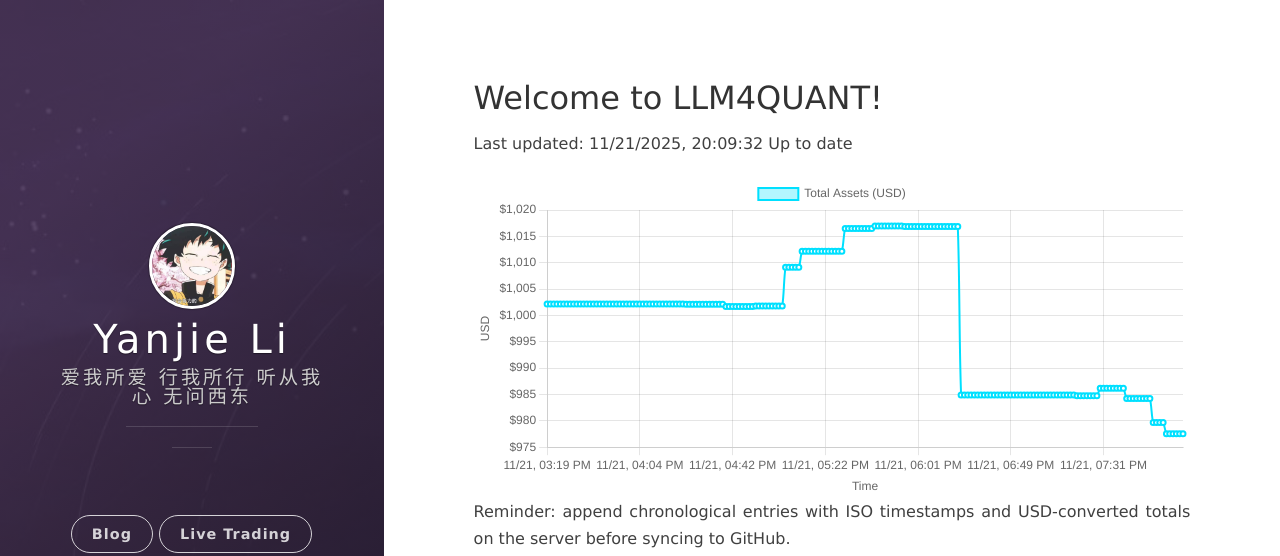
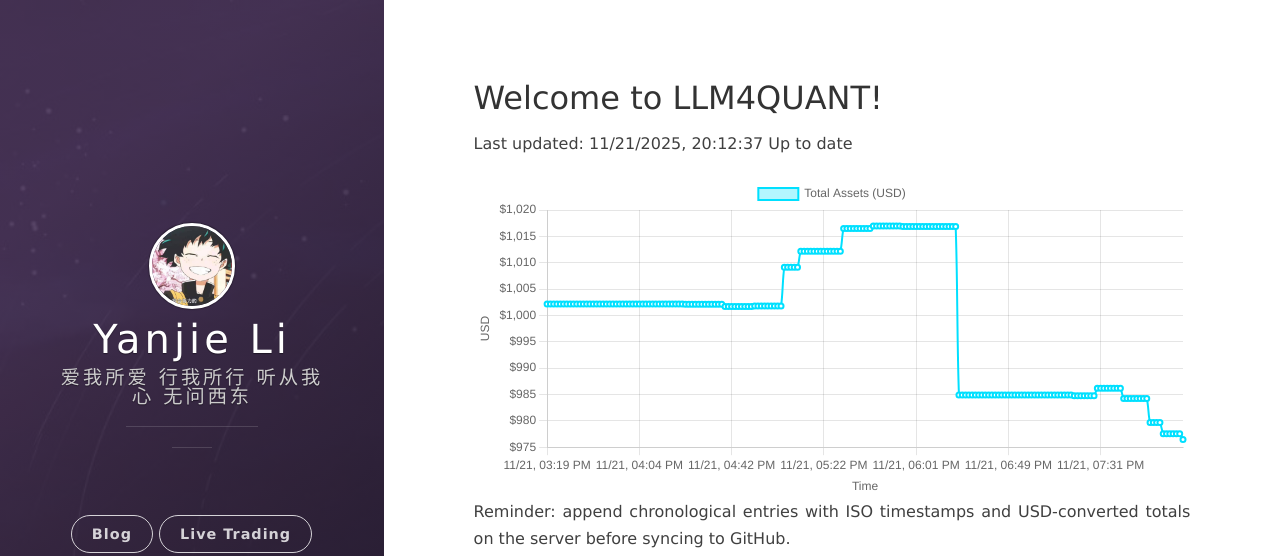
Before and after one commit to leeyegy/leeyegy.github.io, a Jekyll site: the page built from live-trading.html, in a window 1280 px wide. Shown: the top 556 px of the page. Built offline with Jekyll 4.4.1, drawn with Linux system fonts in a browser that asks for light colours; nearby versions of some CDN libraries.

Commit message:
AccountMonitor: update balance history 2025-11-22T04:12:37+08:00

```diff
--- a/assets/data/binance/balance-history.json
+++ b/assets/data/binance/balance-history.json
@@ -1,5 +1,5 @@
 {
-  "generatedAt": "2025-11-22T04:09:32+08:00",
+  "generatedAt": "2025-11-22T04:12:37+08:00",
   "asset": "total_usd_value",
   "history": [
     {
@@ -773,6 +773,10 @@
     {
       "timestamp": "2025-11-22T04:09:32+08:00",
       "totalUsd": 977.56658178
+    },
+    {
+      "timestamp": "2025-11-22T04:12:37+08:00",
+      "totalUsd": 976.46620133
     }
   ]
 }
```
